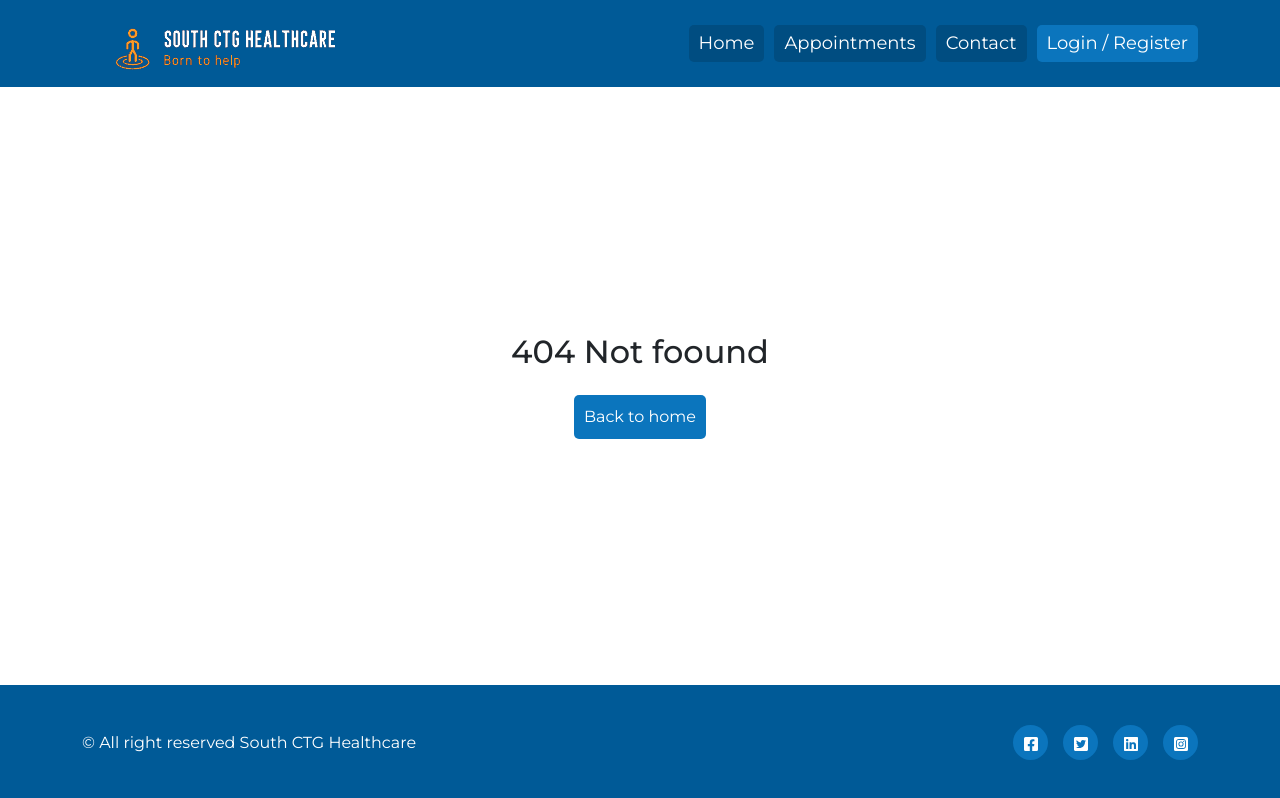
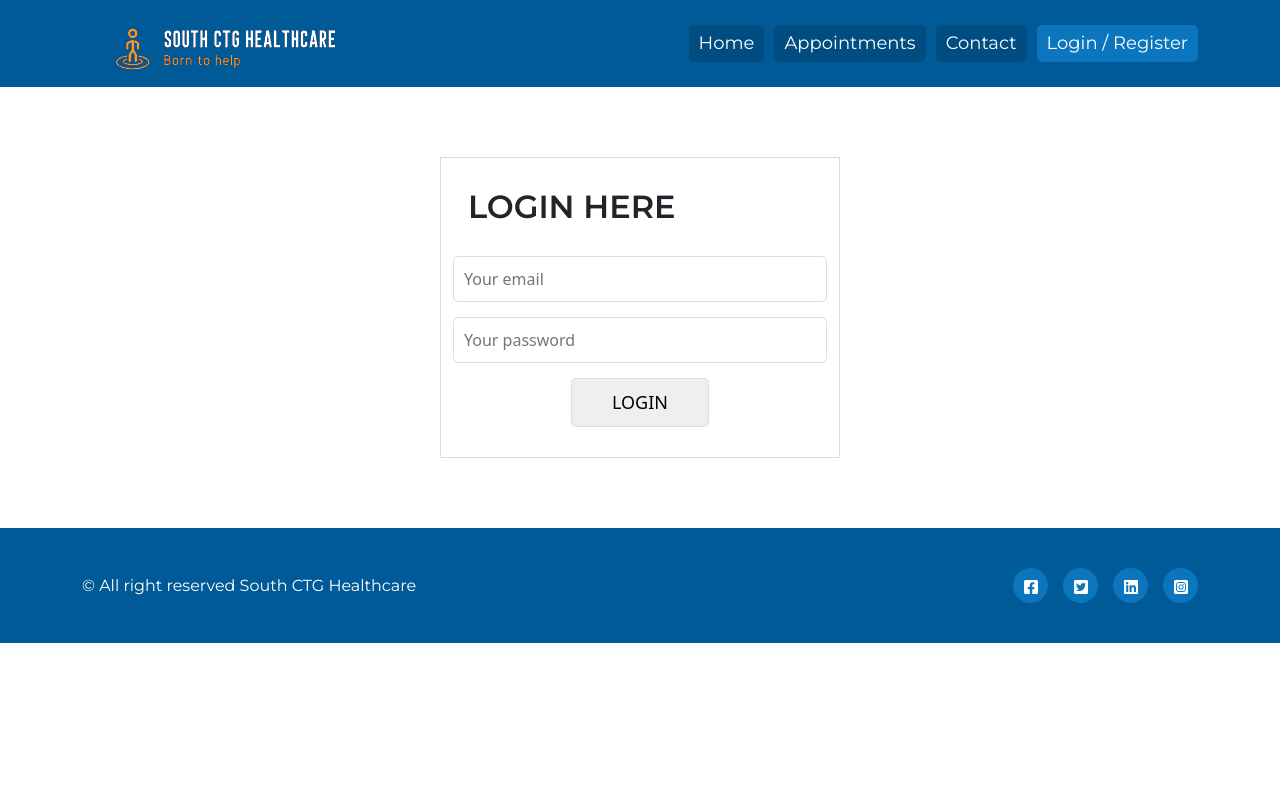
Before and after one commit to afsar-uddin/healthcare, a React (Create React App) app: page /login-register in a window 1280 px wide. Before the commit this address had no page. Built offline with nearby package versions, Linux system fonts and the light colour scheme.

Commit message:
login form

```diff
--- a/src/App.js
+++ b/src/App.js
@@ -5,6 +5,7 @@ import Header from './Components/Header/Header';
 import Home from './Components/Home/Home';
 import NotFound from './Components/NotFound/NotFound';
 import Footer from './Components/Footer/Footer';
+import LoginRegister from './Components/LoginRegister/LoginRegister'
 
 function App() {
   return (
@@ -17,7 +18,9 @@ function App() {
             <Home></Home>
           </Route>
 
-          {/* <Route></Route> */}
+          <Route path="/login-register">
+            <LoginRegister></LoginRegister>
+          </Route>
 
           <Route path="*">
             <NotFound></NotFound>
--- /dev/null
+++ b/src/Components/LoginRegister/LoginRegister.css
@@ -0,0 +1,32 @@
+.login-register {
+    max-width: 400px;
+    margin: 70px auto;
+    border: 1px solid #ddd;
+}
+.login-register form input {
+    width: 100%;
+    margin-bottom: 15px;
+    border: 1px solid #ddd;
+    border-radius: 5px;
+    padding: 10px;
+    outline: none;
+}
+.login-register form {
+    text-align: center;
+}
+.login-register form button {
+    border: 1px solid #ddd;
+    font-size: 18px;
+    font-weight: 500;
+    text-transform: uppercase;
+    padding: 10px 40px;
+    border-radius: 5px;
+    margin-bottom: 30px;
+}
+.login-register h2 {
+    text-transform: uppercase;
+    font-weight: 600;
+    margin: 0;
+    display: block;
+    padding: 30px 15px;
+}
--- /dev/null
+++ b/src/Components/LoginRegister/LoginRegister.js
@@ -0,0 +1,28 @@
+import React from 'react';
+import { Container, Row, Col } from 'react-bootstrap';
+import './LoginRegister.css'
+
+const LoginRegister = () => {
+    return (
+        <div className="login-register">
+            <Container>
+                <Row>
+                    <Col>
+                        <h2>Login here</h2>
+                    </Col>
+                </Row>
+                <Row>
+                    <Col>
+                        <form>
+                            <input type="email" placeholder="Your email" />
+                            <input type="password" placeholder="Your password" />
+                            <button>Login</button>
+                        </form>
+                    </Col>
+                </Row>
+            </Container>
+        </div>
+    );
+};
+
+export default LoginRegister;
--- a/src/Components/NotFound/NotFound.css
+++ b/src/Components/NotFound/NotFound.css
@@ -1,5 +1,5 @@
 
-.notfound {
+.notfound{
     display: flex;
     align-items: center;
     justify-content: center;
```
Also changed, not shown: src/Firebase/Firebase.config.js (added, +9 -0 lines), src/Firebase/Firebase.init.js (added, +8 -0 lines).
